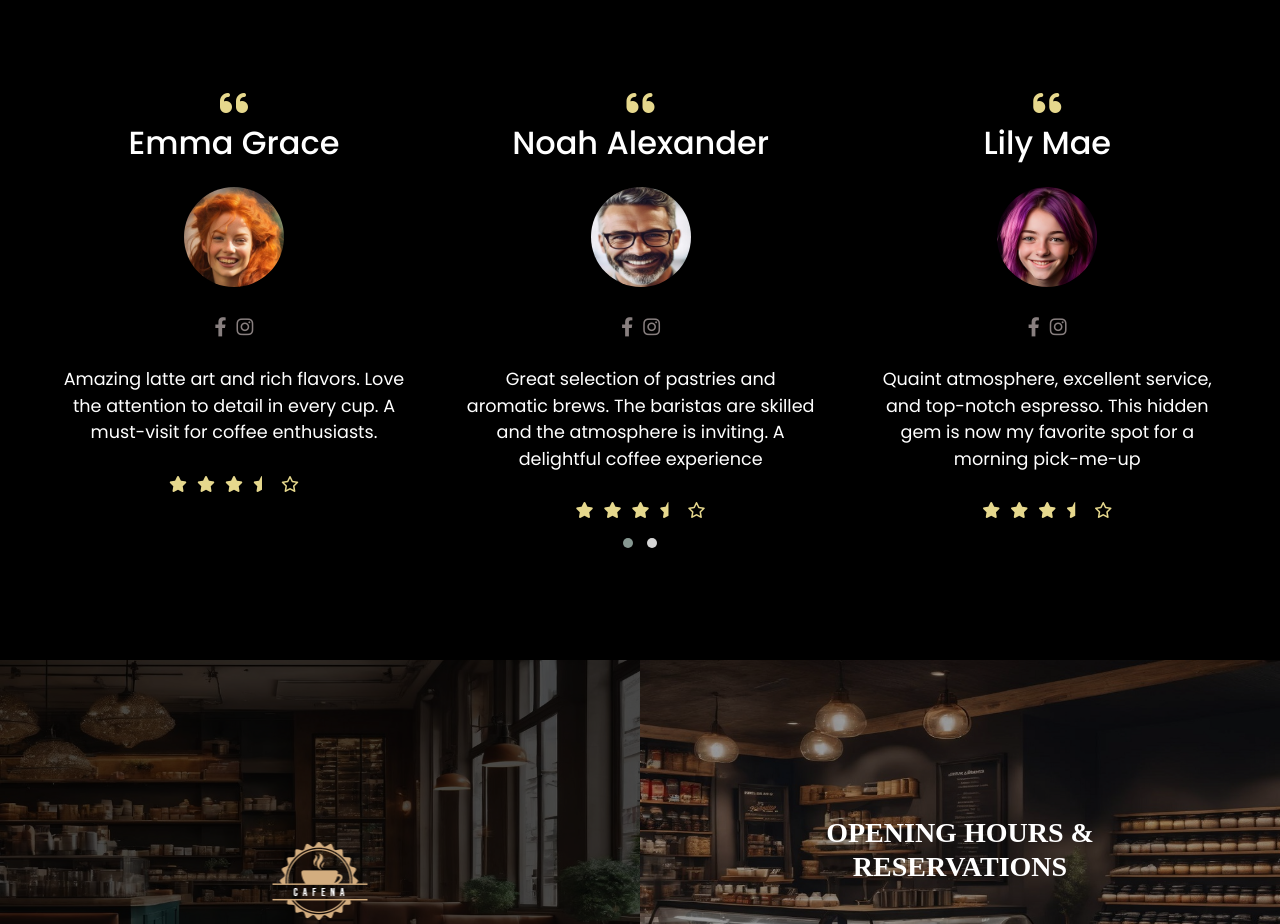
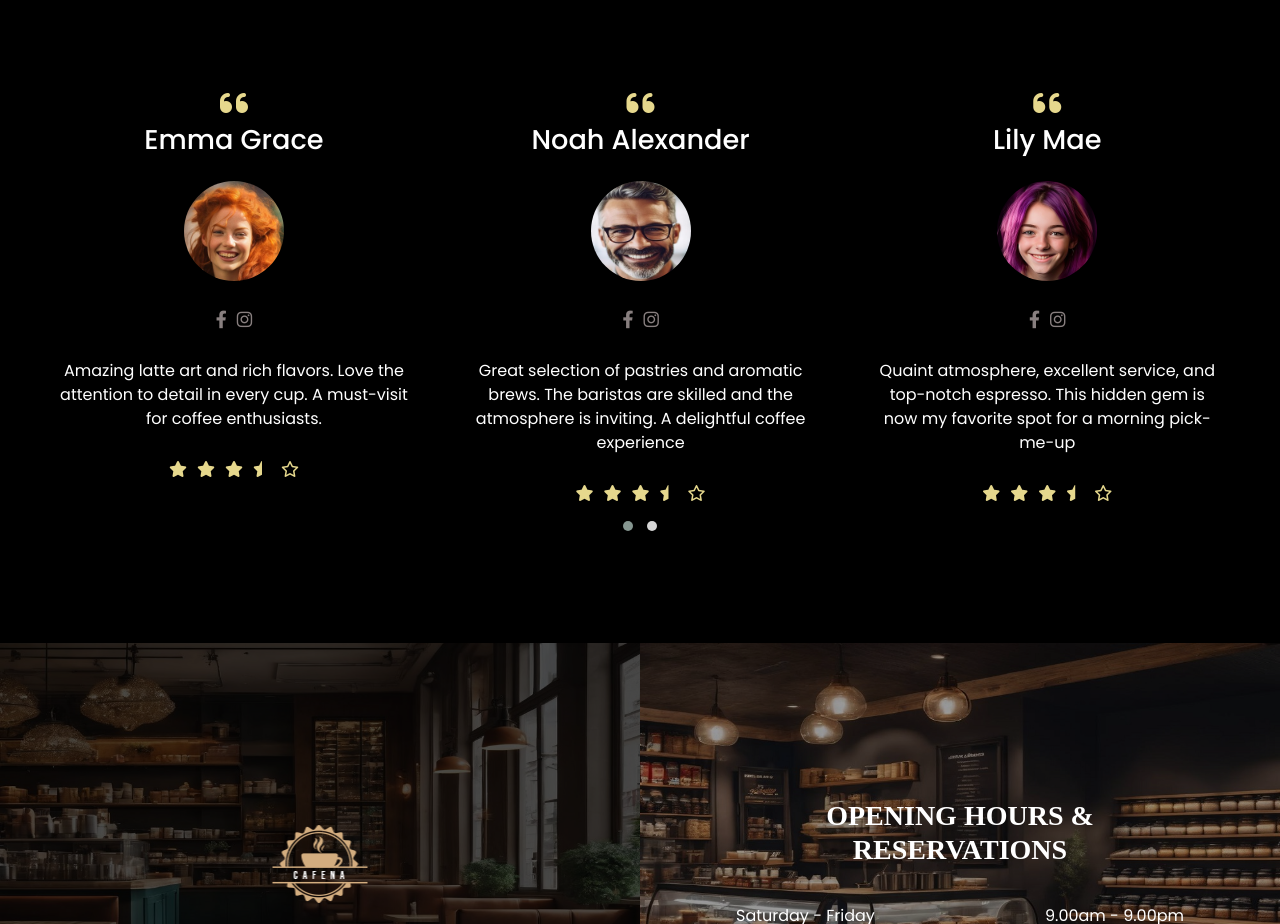
Before and after one commit to PedroCristo/coffe_shop_react_template, a React (Vite) app: page / in a window 1280 px wide. Shown: the part 4150-5074 px from the top of the page. Built offline with nearby package versions, Linux system fonts and the light colour scheme; a web font is replaced by a local one.

Commit message:
Change css style for the name and icons in the testimonial section

```diff
--- a/src/data/testimomials.js
+++ b/src/data/testimomials.js
@@ -89,7 +89,7 @@ const testimonialsData = [
     {
         id: 6,
         name: "Sophia Rose",
-        content: "Cozy ambiance, friendly staff, and delicious coffee. Perfect spot for catching up with friends or enjoying a quiet moment",
+        content: "Smooth espresso with a hint of sweetness. The staff is knowledgeable and the decor is charming. Can't wait to return",
          imageUrl:"images/testimonials_images/testimonial_6.jpg",
         social: [
             { id: 1, linkURL: "https://www.facebook.com/", socialIcon: "fab fa-facebook-f" },
--- a/src/index.css
+++ b/src/index.css
@@ -616,7 +616,7 @@ header nav a:hover {
 }
 
 .testimonials .social-box i {
-    font-size: 1.2rem;
+    font-size: 1.1rem;
     padding-bottom: 25px;
     margin: 5px;
     color: rgb(136, 127, 127);
@@ -650,7 +650,7 @@ header nav a:hover {
 }
 
 .testimonials .item h3 {
-    font-size: 2rem;
+    font-size: 1.7rem;
 }
 
 .testimonials .item img {
@@ -663,7 +663,7 @@ header nav a:hover {
 .testimonials .item p {
     width: 350px;
     margin: 0 auto;
-    font-size: 1.1rem;
+    font-size: 1rem;
 }
 
 /* ABOUT SECTION */
```
